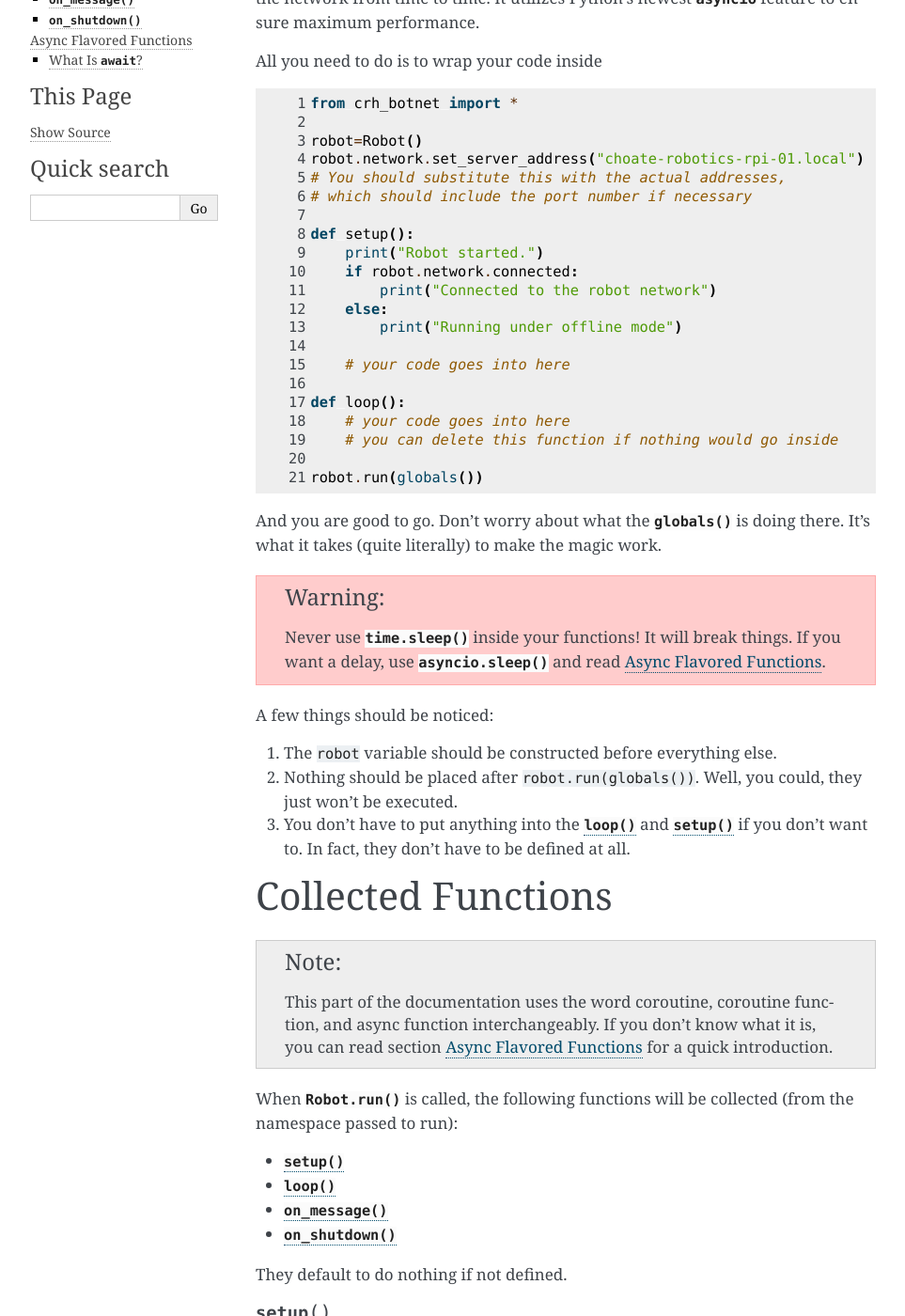
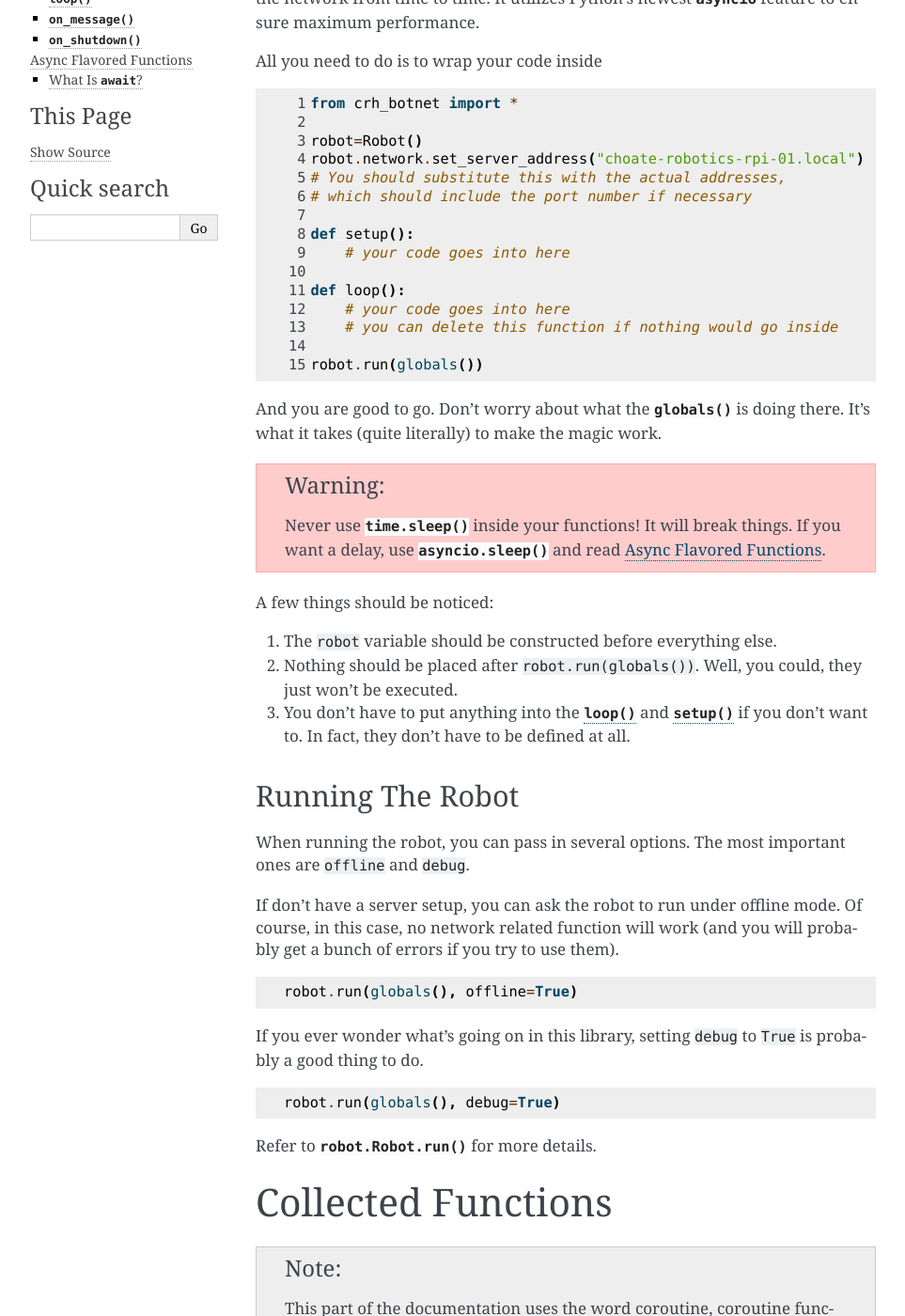
Before and after one commit to jeriewang/crh-botnet, a Sphinx documentation site: the page built from docs/introduction.rst, in a window 1280 px wide and 1400 px high, scrolled down 192 px. Shown: the whole window at 94% size, without its empty margins (148-1111 px from the left). Built offline with Sphinx 7.4.7, drawn with Linux system fonts in a browser that asks for light colours.

Commit message:
Updated documentations

```diff
--- a/docs/examples/button_control_controller.py
+++ b/docs/examples/button_control_controller.py
@@ -7,7 +7,6 @@ robot.network.set_server_address("choate-robotics-rpi-01.local")
 
 
 def setup():
-    print("Connected to the robot network")
     button = Button(15)
     button.when_pressed = partial(robot.network.send, 'on', 0)
     button.when_released = partial(robot.network.send, 'off', 0)
--- a/docs/examples/button_controls_drive.py
+++ b/docs/examples/button_controls_drive.py
@@ -15,7 +15,6 @@ H_right_2 = gpiozero.DigitalOutputDevice(20)
 
 
 def setup():
-    print("Connected to the robot network")
     H_left_1.on()
     H_right_1.on()
 
--- a/docs/introduction.rst
+++ b/docs/introduction.rst
@@ -21,12 +21,6 @@ All you need to do is to wrap your code inside
     # which should include the port number if necessary
 
     def setup():
-        print("Robot started.")
-        if robot.network.connected:
-            print("Connected to the robot network")
-        else:
-            print("Running under offline mode")
-
         # your code goes into here
 
     def loop():
@@ -47,6 +41,27 @@ A few things should be noticed:
 #. The ``robot`` variable should be constructed before everything else.
 #. Nothing should be placed after :code:`robot.run(globals())`. Well, you could, they just won't be executed.
 #. You don't have to put anything into the :func:`loop()` and :func:`setup()` if you don't want to. In fact, they don't have to be defined at all.
+
+Running The Robot
+-----------------
+
+When running the robot, you can pass in several options. The most important ones are :code:`offline` and :code:`debug`.
+
+If don't have a server setup, you can ask the robot to run under offline mode.
+Of course, in this case, no network related function will work (and you will probably get a bunch of errors if you try to use them).
+
+.. code-block::
+
+    robot.run(globals(), offline=True)
+
+If you ever wonder what's going on in this library, setting :code:`debug` to :code:`True` is probably a good thing to do.
+
+.. code-block::
+
+    robot.run(globals(), debug=True)
+
+
+Refer to :meth:`robot.Robot.run` for more details.
 
 Collected Functions
 ===================
```
Also changed, not shown: 1 other file.
